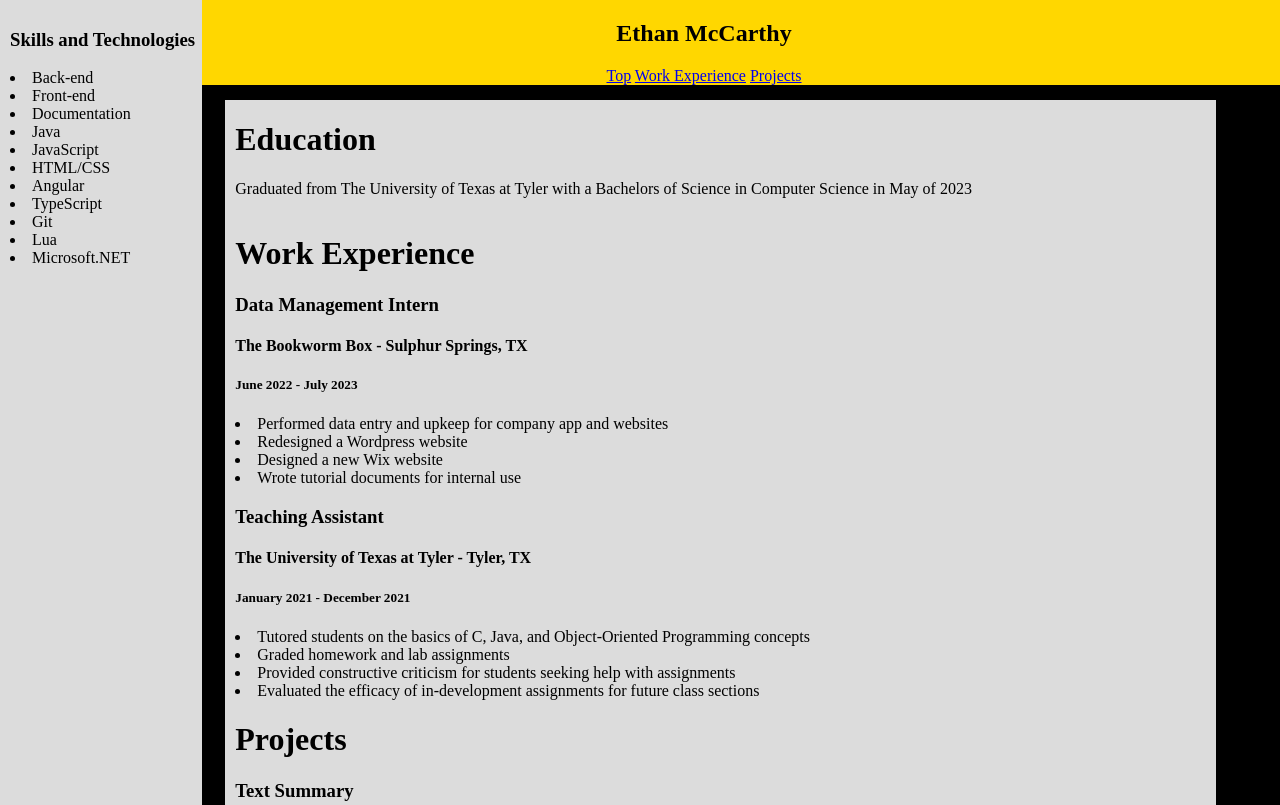
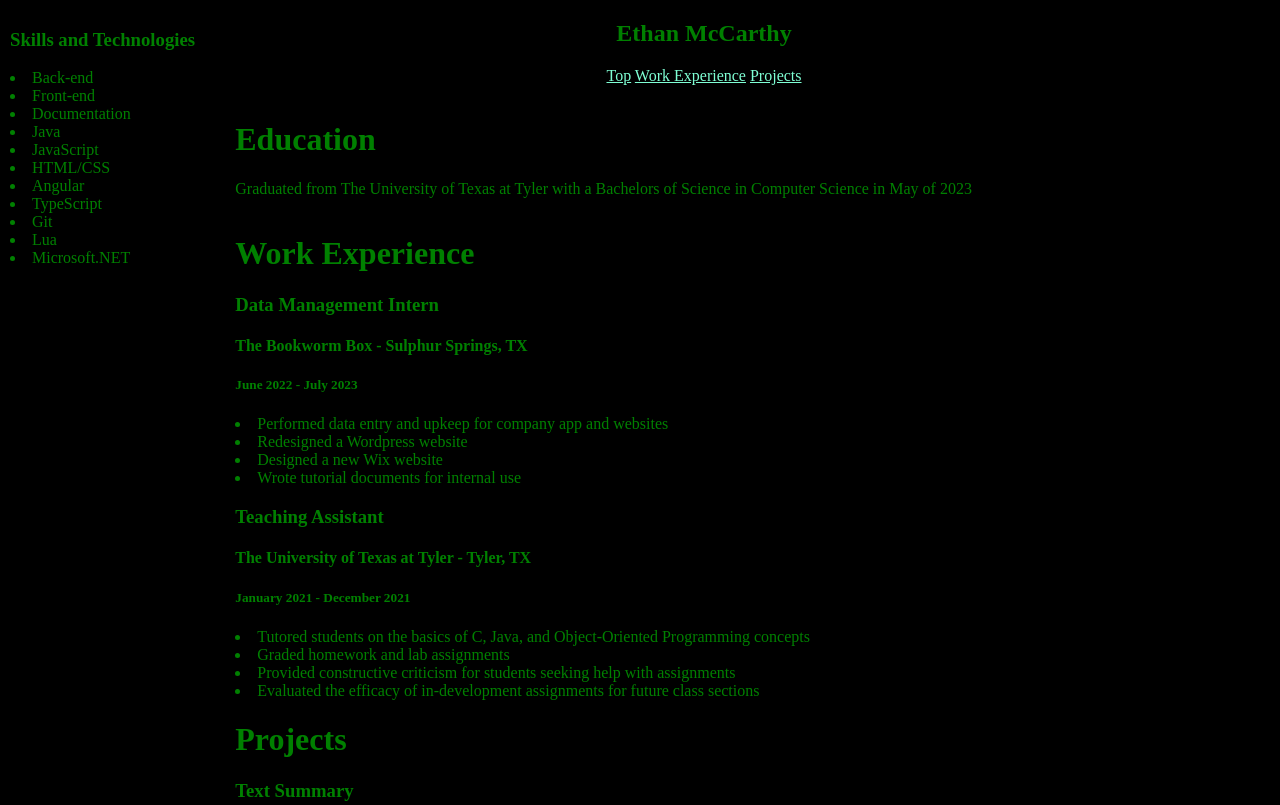
Before and after one commit to One234Fi/One234Fi.github.io, a plain HTML site: page index.html in a window 1280 px wide. Shown: the top 805 px of the page. Drawn offline with Linux system fonts and the light colour scheme.

Commit message:
picked better colors now it looks hackerman

```diff
--- a/styles.css
+++ b/styles.css
@@ -7,35 +7,35 @@ body {
 }
 
 h1 {
-    color: black;
+    color: green;
 }
 
 h2 {
-    color: black;
+    color: green;
 }
 
 h3 {
-    color: black;
+    color: green;
 }
 
 h4 {
-    color: black;
+    color: green;
 }
 
 h5 {
-    color: black;
+    color: green;
 }
 
 h6 {
-    color: black;
+    color: green;
 }
 
 p {
-    color: black;
+    color: green;
 }
 
 li {
-    color: black;
+    color: green;
     margin-top: 0px;
     margin-bottom: 0px;
 }
@@ -55,7 +55,7 @@ header {
 }
 
 .headerdiv {
-    background-color: gold;
+    background-color: black;
     text-align: center;
     width: 100%;
     margin-bottom: 20px;
@@ -68,7 +68,7 @@ footer {
 }
 
 .footerdiv {
-    background-color: gold;
+    background-color: black;
     text-align: center;
     width: 100%;
     padding: 20px 0px;
@@ -76,7 +76,7 @@ footer {
 }
 
 div {
-    background-color: gainsboro;
+    background-color: black;
     float: left;
 }
 
@@ -87,7 +87,7 @@ div {
     z-index: 1;
     top: 0;
     left: 0;
-    background-color: gainsboro;
+    background-color: black;
     overflow-x: hidden;
     padding-top: 10px;
     margin-top: 0%;
@@ -95,10 +95,26 @@ div {
 }
 
 .sidenavp {
-    color: gainsboro;
+    color: black;
 }
 
 .main {
     margin-left: 14%;
     padding: 0px 10px;
 }
+
+a:link {
+    color: aquamarine;
+}
+
+a:visited {
+    color: yellowgreen;
+}
+
+a:hover {
+    color: white;
+}
+
+a:active {
+    color: red;
+}
```
